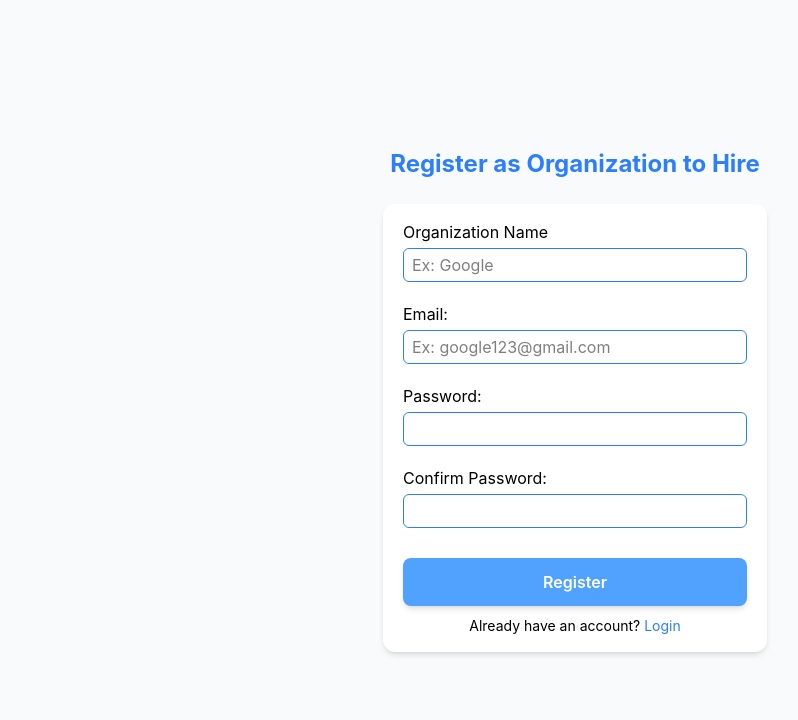
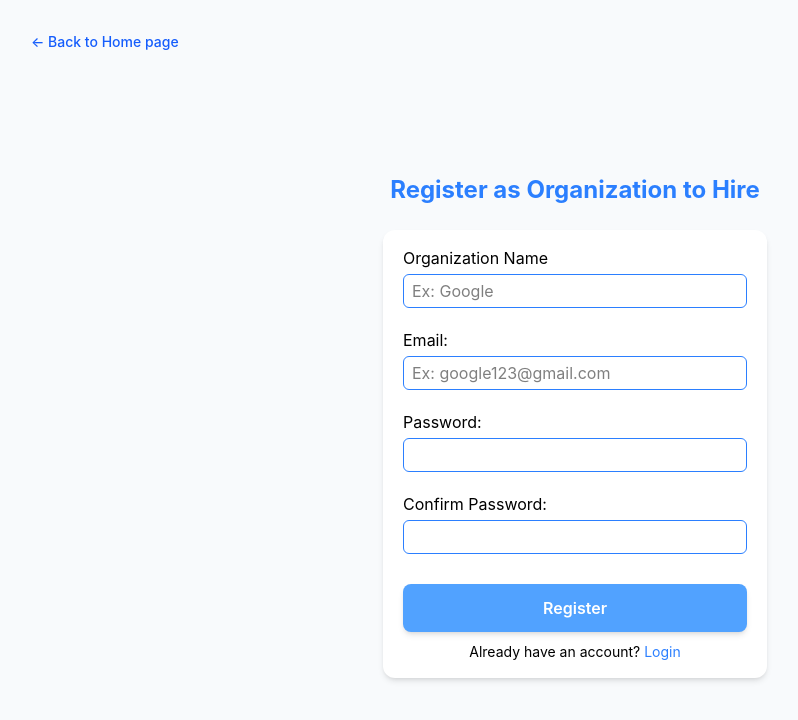
Before and after one commit to Kushalv06/Mern-Job-Portal, a React (Vite) app in the folder client/: page /organization/register in a window 1280 px wide. Shown: the top 720 px of the page, without its empty margins (65-863 px from the left). Built offline with nearby package versions, Linux system fonts and the light colour scheme.

Commit message:
feat: add back-to-home links to auth pages

```diff
--- a/client/src/pages/jobseeker/SeekerLogin.jsx
+++ b/client/src/pages/jobseeker/SeekerLogin.jsx
@@ -1,7 +1,7 @@
 import LoginForm from "../../components/LoginForm.jsx"
 import { seekerLogin } from "../../API/auth.js"
 import { getCurrentSeeker } from "../../API/seeker.js"
-import { useNavigate } from "react-router-dom"
+import { useNavigate,Link } from "react-router-dom"
 import { useEffect, useState } from "react"
 import { toast } from "react-toastify"
 import { startColdStartTimer } from "../../API/delayTimer.js"
@@ -62,15 +62,30 @@ export default function SeekerLogin() {
     }
 
     return (
-        <div className="flex flex-col justify-center items-center h-dvh bg-slate-50 px-4">
-            <p className="mb-6 text-blue-500 text-2xl text-center font-bold">Login as Seeker to Find a Job</p>
+        <div className="h-dvh overflow-hidden bg-slate-50">
+            <div className="mx-auto flex h-full w-[85%] max-w-300 flex-col">
 
-            <LoginForm
-                emailPlaceholder={"jack123@gamil.com"}
-                formHandler={handleSeekerLogin}
-                registerLink={"/jobseeker/register"}
-                isSubmitting={submitting}
-            />
+                <Link
+                    to="/"
+                    className="mt-8 inline-flex items-center gap-2 text-sm font-medium text-blue-600 transition hover:text-blue-700"
+                >
+                    ← Back to Home page
+                </Link>
+
+                <div className="flex flex-1 flex-col items-center justify-center">
+                    <p className="mb-6 text-center text-2xl font-bold text-blue-500">
+                        Login as Seeker to Find a Job
+                    </p>
+
+                    <LoginForm
+                        emailPlaceholder="jack123@gamil.com"
+                        formHandler={handleSeekerLogin}
+                        registerLink="/jobseeker/register"
+                        isSubmitting={submitting}
+                    />
+                </div>
+
+            </div>
         </div>
     )
 }
--- a/client/src/pages/jobseeker/SeekerRegister.jsx
+++ b/client/src/pages/jobseeker/SeekerRegister.jsx
@@ -1,6 +1,6 @@
 import RegisterForm from "../../components/RegisterForm"
 import { seekerRegister } from "../../API/auth"
-import { useNavigate} from "react-router-dom"
+import { useNavigate,Link } from "react-router-dom"
 import { useState } from "react"
 import { toast } from "react-toastify"
 import { startColdStartTimer } from "../../API/delayTimer.js"
@@ -47,7 +47,17 @@ export default function SeekerRegister() {
     }
 
     return (
-        <div className="flex flex-col justify-center items-center h-dvh bg-slate-50 px-4">
+        <div className="h-dvh overflow-hidden bg-slate-50">
+            <div className="mx-auto flex h-full w-[85%] max-w-300 flex-col">
+
+                <Link
+                    to="/"
+                    className="mt-8 inline-flex items-center gap-2 text-sm font-medium text-blue-600 transition hover:text-blue-700"
+                >
+                    ← Back to Home page
+                </Link>
+
+                <div className="flex flex-1 flex-col items-center justify-center">
                     <p className="mb-6 text-blue-500 text-2xl text-center font-bold">Register as Seeker to Find a Job</p>
                     <RegisterForm
                         formHandler={handleSeekerRegister}
@@ -59,5 +69,8 @@ export default function SeekerRegister() {
                         isSubmitting={submitting}
                     />
                 </div>
+
+            </div>
+        </div>
     )
 }
--- a/client/src/pages/organization/OrgLogin.jsx
+++ b/client/src/pages/organization/OrgLogin.jsx
@@ -1,7 +1,7 @@
 import LoginForm from "../../components/LoginForm.jsx"
 import { getCurrentOrganization } from "../../API/organization.js"
 import { orgLogin } from "../../API/auth.js"
-import { useNavigate } from "react-router-dom"
+import { useNavigate,Link } from "react-router-dom"
 import { useState,useEffect } from "react"
 import { toast } from "react-toastify"
 import { startColdStartTimer } from "../../API/delayTimer.js"
@@ -60,7 +60,17 @@ export default function OrgLogin() {
     }
 
     return (
-        <div className="flex flex-col justify-center items-center h-dvh bg-slate-50 px-4">
+        <div className="h-dvh overflow-hidden bg-slate-50">
+            <div className="mx-auto flex h-full w-[85%] max-w-300 flex-col">
+
+                <Link
+                    to="/"
+                    className="mt-8 inline-flex items-center gap-2 text-sm font-medium text-blue-600 transition hover:text-blue-700"
+                >
+                    ← Back to Home page
+                </Link>
+
+                <div className="flex flex-1 flex-col items-center justify-center">
                     <p className="mb-6 text-blue-500 text-2xl text-center font-bold">Login as Organization to Hire</p>
                     <LoginForm
                         emailPlaceholder={"google123@gamil.com"}
@@ -69,5 +79,7 @@ export default function OrgLogin() {
                         isSubmitting={submitting}
                     />
                 </div>
+            </div>
+        </div>
     )
 }
--- a/client/src/pages/organization/OrgRegister.jsx
+++ b/client/src/pages/organization/OrgRegister.jsx
@@ -1,6 +1,6 @@
 import RegisterForm from "../../components/RegisterForm"
 import { orgRegister } from "../../API/auth"
-import { useNavigate } from 'react-router-dom'
+import { useNavigate,Link } from 'react-router-dom'
 import { useState } from "react"
 import { toast } from "react-toastify"
 import { startColdStartTimer } from "../../API/delayTimer.js"
@@ -47,7 +47,17 @@ export default function OrgRegister() {
 
     }
     return (
-        <div className="flex flex-col justify-center items-center h-dvh bg-slate-50 px-4">
+        <div className="h-dvh overflow-hidden bg-slate-50">
+            <div className="mx-auto flex h-full w-[85%] max-w-300 flex-col">
+
+                <Link
+                    to="/"
+                    className="mt-8 inline-flex items-center gap-2 text-sm font-medium text-blue-600 transition hover:text-blue-700"
+                >
+                    ← Back to Home page
+                </Link>
+
+                <div className="flex flex-1 flex-col items-center justify-center">
                     <p className="mb-6 text-blue-500 text-2xl text-center font-bold">Register as Organization to Hire</p>
 
                     <RegisterForm
@@ -60,5 +70,7 @@ export default function OrgRegister() {
                         isSubmitting={submitting}
                     />
                 </div>
+            </div>
+        </div>
     )
 }
```
Lines whose indentation alone changed are shown as unchanged.
